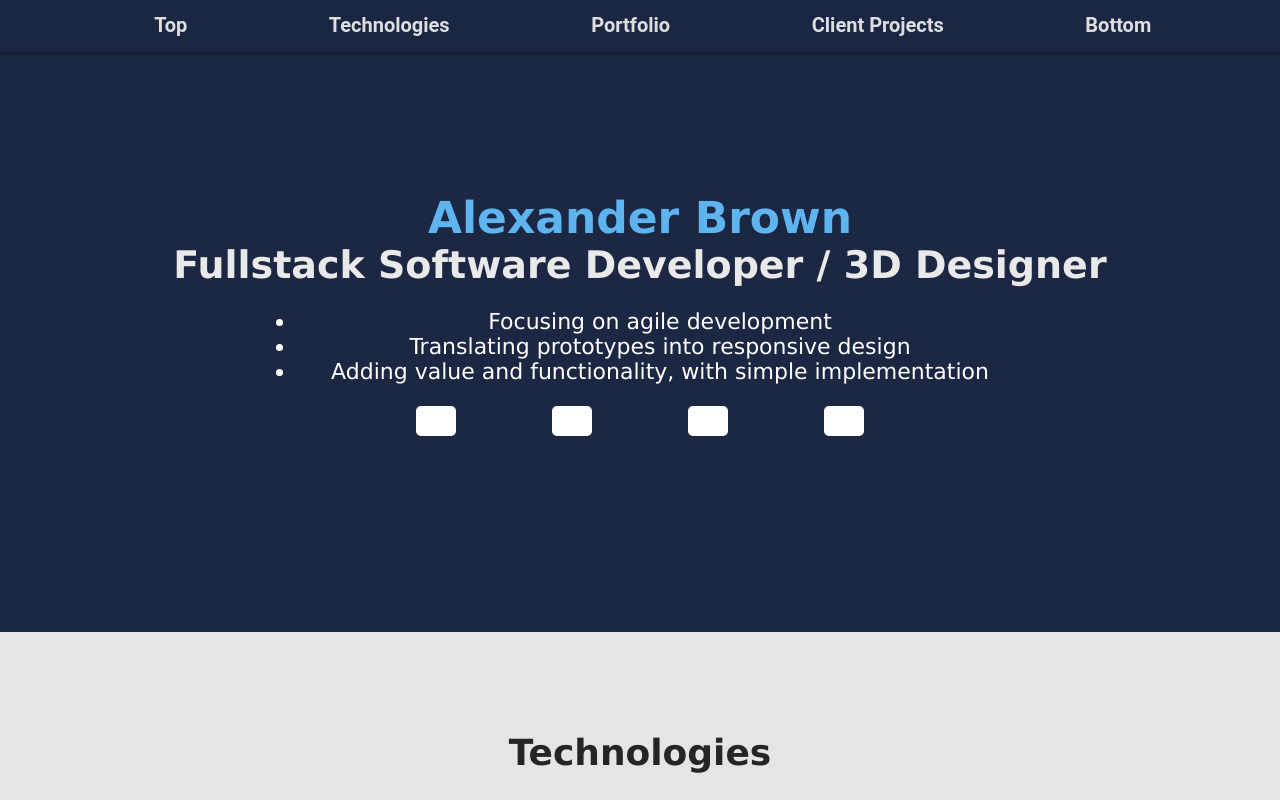
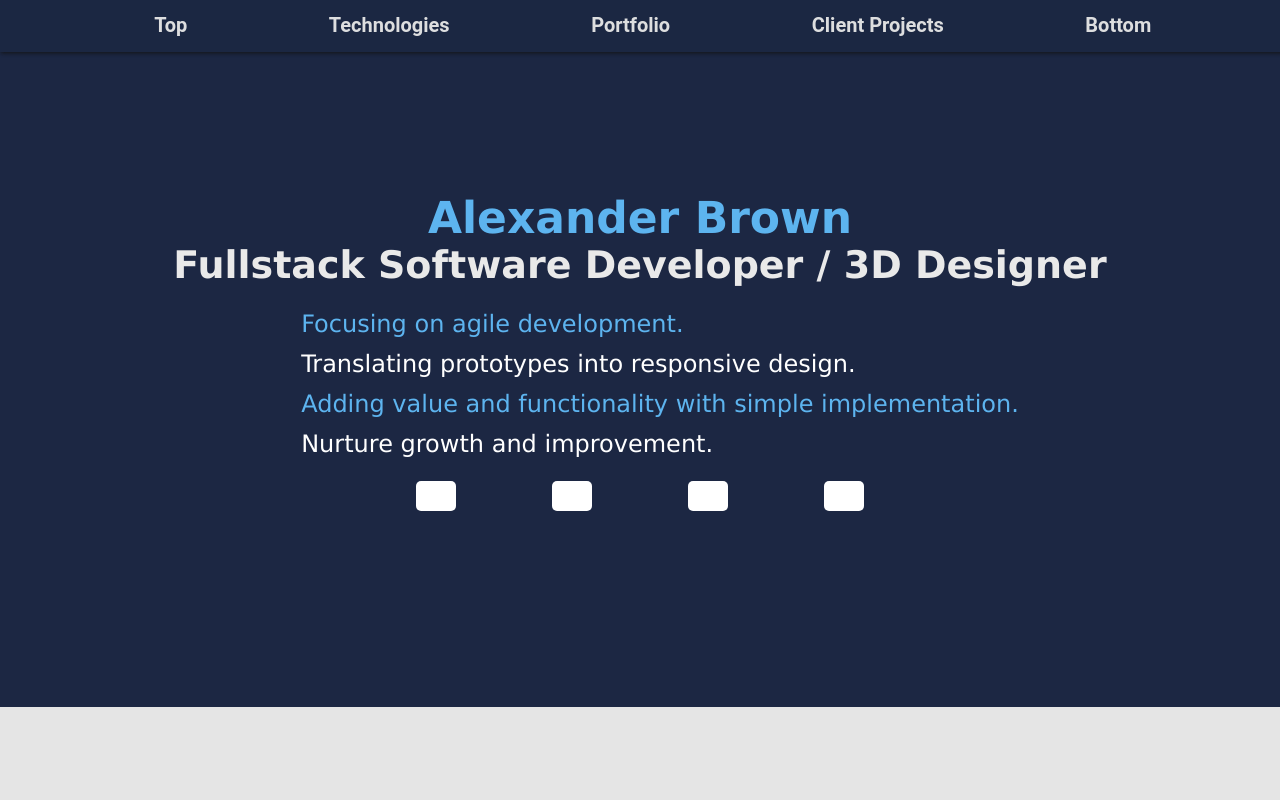
Before and after one commit to AlexBrown4020/dev-portfolio, a React (Create React App) app: page / in a window 1280 px wide. Shown: the top 800 px of the page. Built offline with nearby package versions, Linux system fonts and the light colour scheme; grey boxes are pictures that could not be loaded.

Commit message:
Feat: Change listed dev traits

```diff
--- a/src/components/banner/Banner.js
+++ b/src/components/banner/Banner.js
@@ -7,9 +7,10 @@ export default function Banner () {
             <h2 className='dev-description'>Fullstack Software Developer / 3D Designer</h2>
             <div id='dev-paragraph-container'>
                 <ul id='dev-paragraph'>
-                    <li className='dev-focus'>Focusing on agile development</li>
-                    <li className='dev-focus'>Translating prototypes into responsive design</li>
-                    <li className='dev-focus'>Adding value and functionality, with simple implementation</li>
+                    <li>Focusing on agile development.</li>
+                    <li>Translating prototypes into responsive design.</li>
+                    <li>Adding value and functionality with simple implementation.</li>
+                    <li>Nurture growth and improvement.</li>
                 </ul>
             </div>
             <div id='social-link-container'>
--- a/src/components/banner/banner.css
+++ b/src/components/banner/banner.css
@@ -20,15 +20,20 @@ main {
     margin: 0px;
 }
 
-#dev-paragraph-container {
-    width: 60%;
-    text-align: justify;
+#dev-paragraph {
+    font-size: 22px;
+    color: white;
 }
 
-#dev-paragraph {
-    text-align:center;
-    font-size: 22px;
-    color: white;
+#dev-paragraph li {
+    display:grid;
+    padding: 1px;
+    margin: 10px;
+    font-size: 24px;
+}
+
+#dev-paragraph li:nth-child(odd) {
+    color:  rgb(93, 180, 239);
 }
 
 #social-link-container {
```
